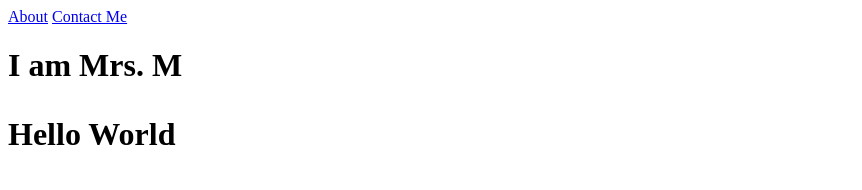
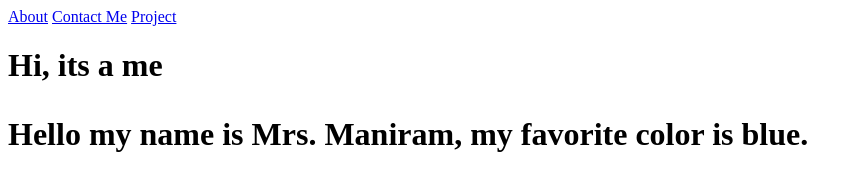
Before and after one commit to mmaniram/AI-intro, a plain HTML site: page index.html in a window 1280 px wide. Shown: the whole page, without its empty margins (0-862 px from the left). Drawn offline with Linux system fonts and the light colour scheme.

Commit message:
Add a page

```diff
--- a/index.html
+++ b/index.html
@@ -9,10 +9,11 @@
 <body>
     <a href="About Me.html">About</a>
     <a href=" Contact Me.html">Contact Me<a/>
+        <a href=" Project.html">Project<a/>
 
+    <h1>Hi, its a me<hi</h1>
+    <p> Hello my name is Mrs. Maniram, my favorite color is blue.</p>
 
-    <h1>I am Mrs. M<hi</h1>
-    <p>Hello World</p>
 
 
 
```
